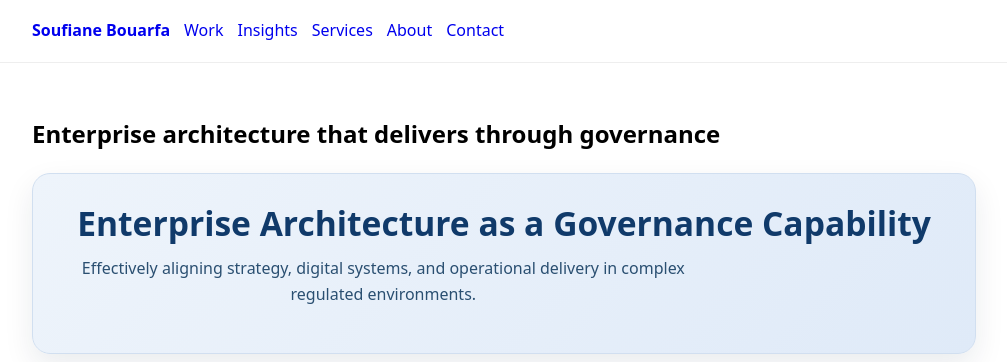
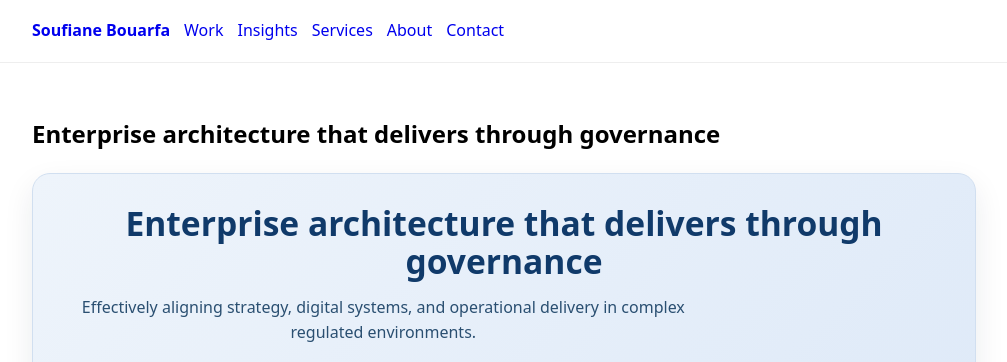
Before and after one commit to sbouarfa/soufianebouarfa.github.io, a Jekyll site: the page built from index.md, in a window 1280 px wide, cut to the strip 0-362 px from the top of the page. Shown: the whole strip, without its empty margins (136-1143 px from the left). Built offline with Jekyll 4.4.1, drawn with Linux system fonts in a browser that asks for light colours.

Commit message:
Align homepage title and hero heading

```diff
--- a/index.md
+++ b/index.md
@@ -5,7 +5,7 @@ summary: "Governance-led enterprise and solution architecture for regulated orga
 ---
 
 <section class="hero home-hero">
-  <h1>Enterprise Architecture as a Governance Capability</h1>
+  <h1>Enterprise architecture that delivers through governance</h1>
   <p>Effectively aligning strategy, digital systems, and operational delivery in complex regulated environments.</p>
 </section>
 
```
